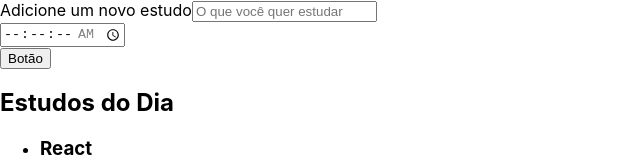
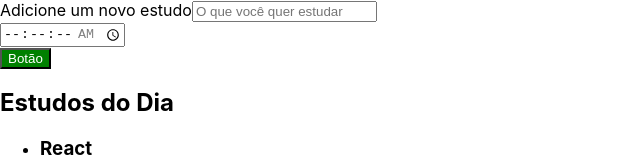
Before and after one commit to gspetillo/alura-react-ts, a React (Create React App) app in the folder alura-studies/: page / in a window 1280 px wide. Shown: the top 160 px of the page, without its empty margins (0-640 px from the left). Built offline with nearby package versions, Linux system fonts and the light colour scheme.

Commit message:
Add first component styling

```diff
--- a/alura-studies/src/components/Button/index.tsx
+++ b/alura-studies/src/components/Button/index.tsx
@@ -1,15 +1,14 @@
-import React from 'react'
+import React from "react";
 
 class Button extends React.Component {
-
-    render(){
-        return (
-            <button>
-                Botão
-                </button>
-        )
-    }
-
+  render() {
+    const isActive = true;
+    const styles = {
+      backgroundColor: isActive ? "green" : "red",
+      color: 'white'
+    };
+    return <button style={styles}>Botão</button>;
+  }
 }
 
-export default Button
+export default Button;
```
